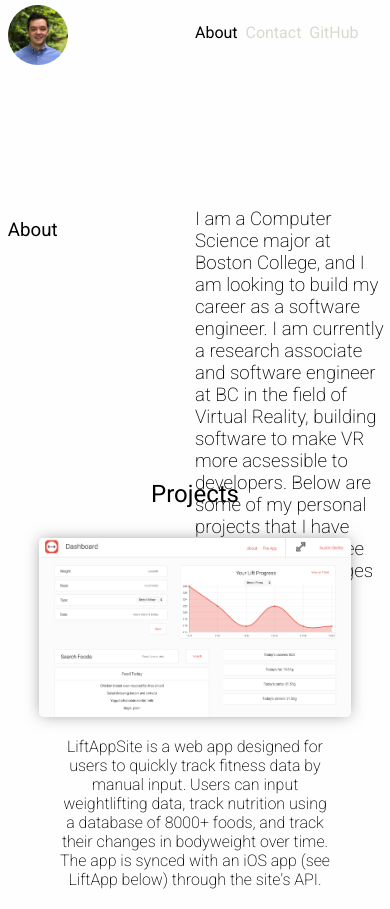
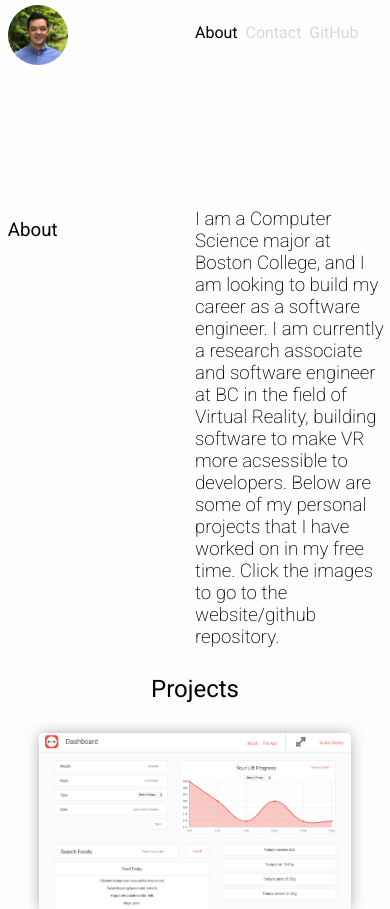
Before and after one commit to austinbailey1114/PersonalWebsite, a plain HTML site: page index.html in a window 390 px wide. Shown: the top 909 px of the page. Drawn offline with Linux system fonts and the light colour scheme.

Commit message:
added media queries for mobile versions

```diff
--- a/css/index.css
+++ b/css/index.css
@@ -141,3 +141,21 @@ a {
 	margin-left: 10%;
 	margin-right: 10%;
 }
+
+@media only screen and (max-width: 768px) {
+    #leftContainer, #rightContainer {
+        height: 550px;
+    }
+}
+
+@media only screen and (max-width: 570px) {
+    #leftContainer, #rightContainer {
+        height: 600px;
+    }
+}
+
+@media only screen and (max-width: 470px) {
+    #leftContainer, #rightContainer {
+        height: 675px;
+    }
+}
```
